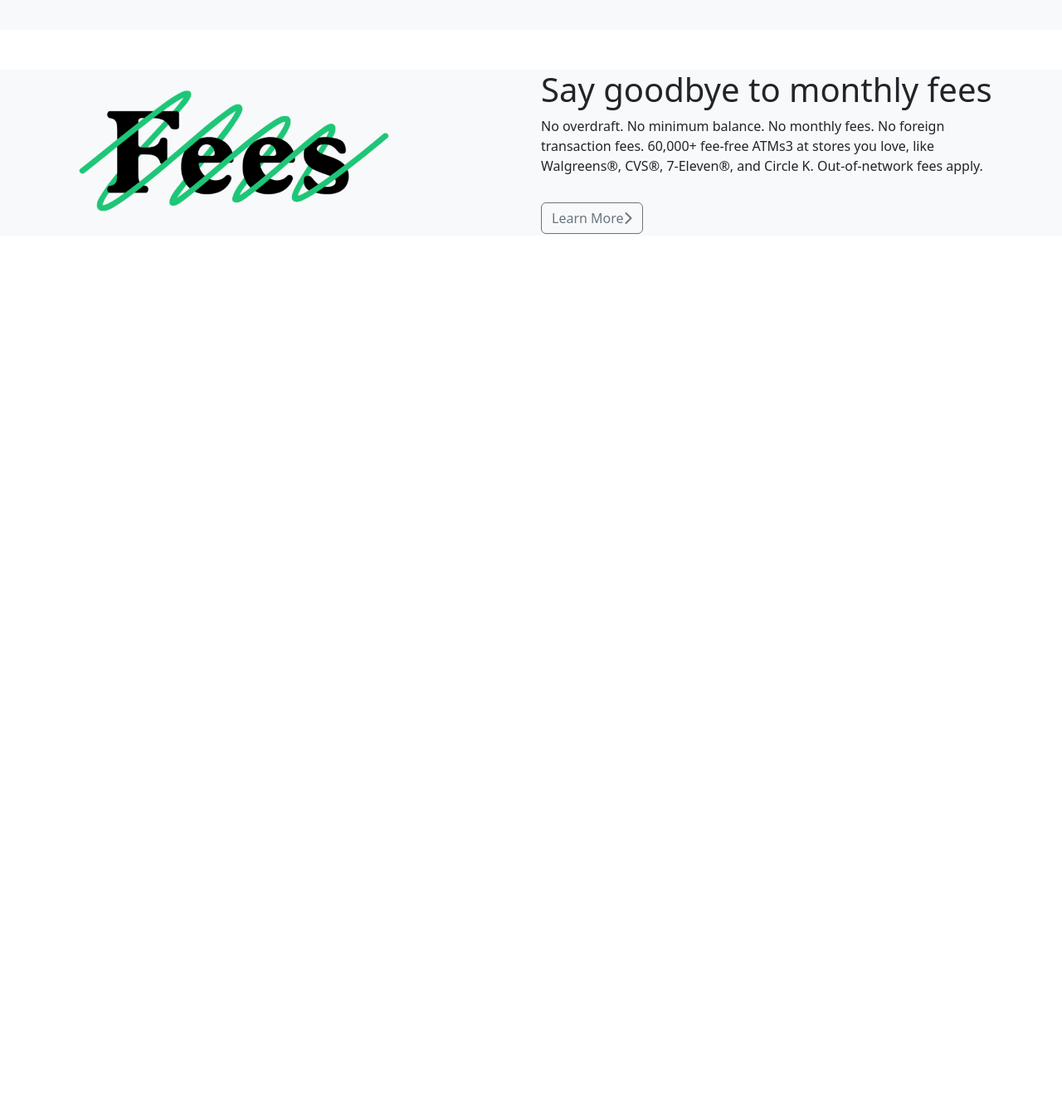
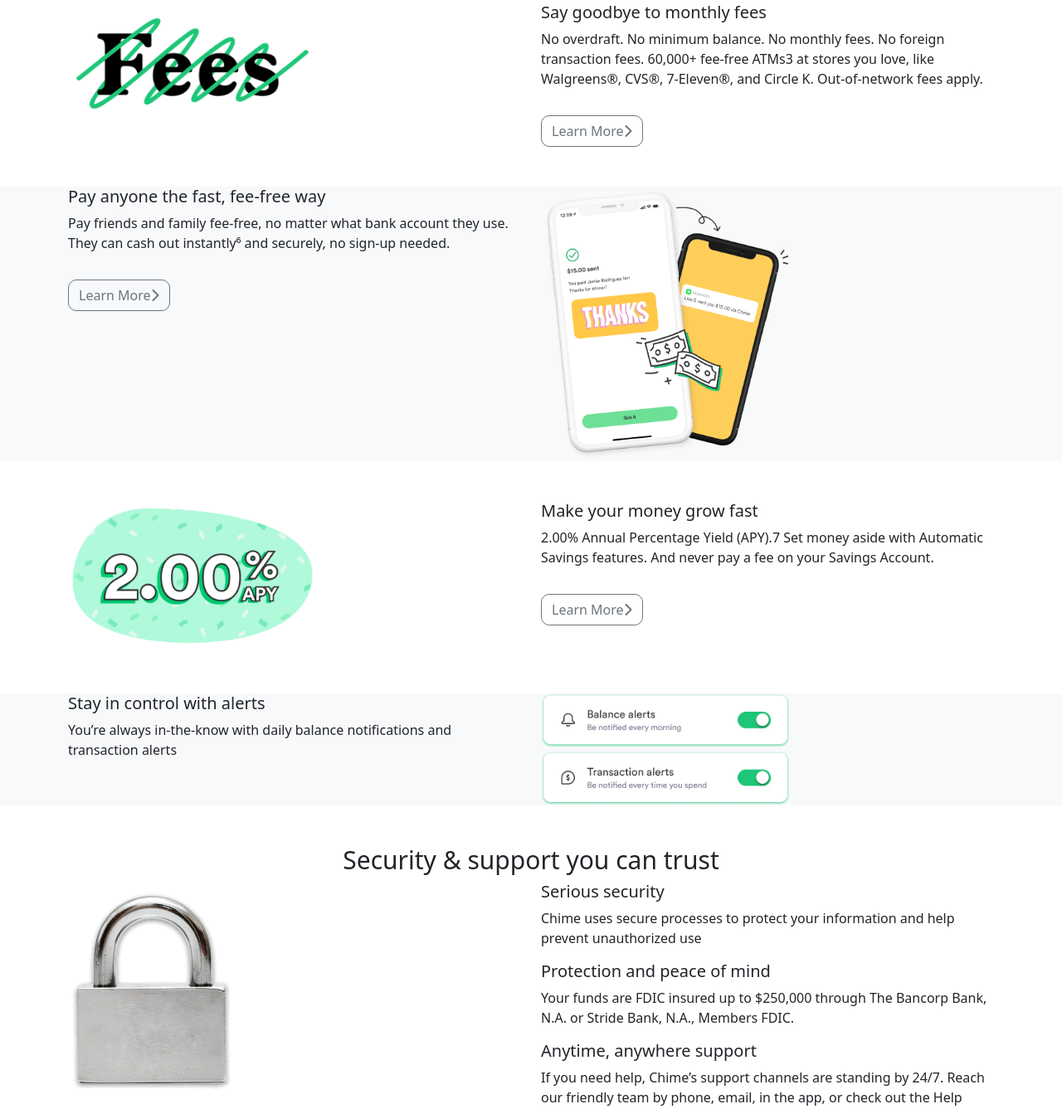
Before and after one commit to davidolarinde/Chime-clone, a plain HTML site: page index.html in a window 1280 px wide. Shown: the part 1463-2800 px from the top of the page at 83% size. Before the commit the page ends 1747 px from the top, so only its background shows below. Drawn offline with nearby package versions, Linux system fonts and the light colour scheme.

Commit message:
clone of chime

```diff
--- a/index.html
+++ b/index.html
@@ -194,7 +194,7 @@
                    <h1>Get paid early
                    </h1>
                    <p> Set up direct deposit and get your paycheck up to 2 days earlier than some of your co-workers!<sup>2</sup></p>
-                    <button class="btn btn-outline-secondary mt-3 rounded">Learn More<i class="fa-solid fa-chevron-right"></i></button>
+                    <button class="btn btn-outline-secondary mt-3 ">Learn More<i class="fa-solid fa-chevron-right"></i></button>
                 </div>
                 <div class="col">
                     <img src="/images/paid-early.png" alt="">
@@ -203,7 +203,7 @@
         </div>
     </section>
 
-    <section id="fees-section" class="mt-5 bg-light">
+    <section id="fees-section" class="mt-5">
         <div class="container">
         <div class="row">
             <div class="col">
@@ -219,8 +219,80 @@
         </div>
     </section>
 
-    <section>
+    <section id="pay" class="mt-5 bg-light">
 
+<div class="container">
+    <div class="row">
+        <div class="col">
+            <h1>Pay anyone the fast, fee-free way
+                </h1>
+                <p>Pay friends and family fee-free, no matter what bank account they use. They can cash out instantly⁶ and securely, no sign-up needed.</p>
+                <button class="btn btn-outline-secondary mt-3">Learn More<i class="fa-solid fa-chevron-right"></i></button></div>
+                <div class="col">
+            <img src="/images/pay-anyone-desktop.png" alt="">
+
+        </div>
+    </div>
+</div>
+    </section>
+    <section id="APY" class="mt-5">
+        <div class="container">
+            <div class="row">
+                <div class="col">
+                    <img src="images/2.00-APY.png" alt="">
+                </div>
+                <div class="col">
+                    <h1>Make your money grow fast
+                        </h1>
+                        <p>2.00% Annual Percentage Yield (APY).7 Set money aside with Automatic Savings features. And never pay a fee on your Savings Account.</p>
+                        <button class="btn btn-outline-secondary mt-3">Learn More<i class="fa-solid fa-chevron-right"></i></button>
+                </div>
+            </div>
+        </div>
+    </section>
+
+    <section id="alerts" class="mt-5 bg-light">
+        <div class="container">
+            <div class="row">
+                <div class="col">
+                    <h1>Stay in control with alerts
+                      </h1>
+                      <p>  You’re always in-the-know with daily balance notifications and transaction alerts</p>
+                </div>
+                <div class="col">
+                    <img src="/images/alerts.png" alt="">
+                </div>
+            </div>
+        </div>
+    </section>
+
+    <section id="secure" class="mt-5">
+        <h1 style="text-align: center; font-size: 30px;">Security & support you can trust</h1>
+        <div class="container">
+            <div class="row">
+                <div class="col">
+                    <img class=" ml-5" src="/images/lock.png"  alt="">
+                </div>
+                <div class="col">
+    <div class="col">
+       <h1 > Serious security</h1>
+<p>Chime uses secure processes to protect your information and help prevent unauthorized use</p>
+    </div>
+    <div class="col">
+        <h1>Protection and peace of mind
+           </h1>
+           <p> Your funds are FDIC insured up to $250,000 through The Bancorp Bank, N.A. or Stride Bank, N.A., Members FDIC.</p>
+    </div>
+    <div class="col">
+        <h1>Anytime, anywhere support
+
+           </h1>
+           <p>  If you need help, Chime’s support channels are standing by 24/7. Reach our friendly team by phone, email, in the app, or check out the Help Center.</p>
+    </div>
+</div>
+                </div>
+            </div>
+        </div>
     </section>
 </div>
 </html>
--- a/style.css
+++ b/style.css
@@ -72,10 +72,19 @@ input[type="text"]:focus {
     padding: 10px 100px;
 }
 .section img {
-    width: 400px;
+    width: 300px;
+}
+.section .btn {
+    border-radius: 10px;
 }
 .section .btn:hover {
     background-color: black;
+}
+h1 {
+    font-size: 20px;
+}
+#secure .row .col img {
+width: 200px;
 }
 @media screen and (max-width:720px) {
     .carousel-caption h1 {
```
